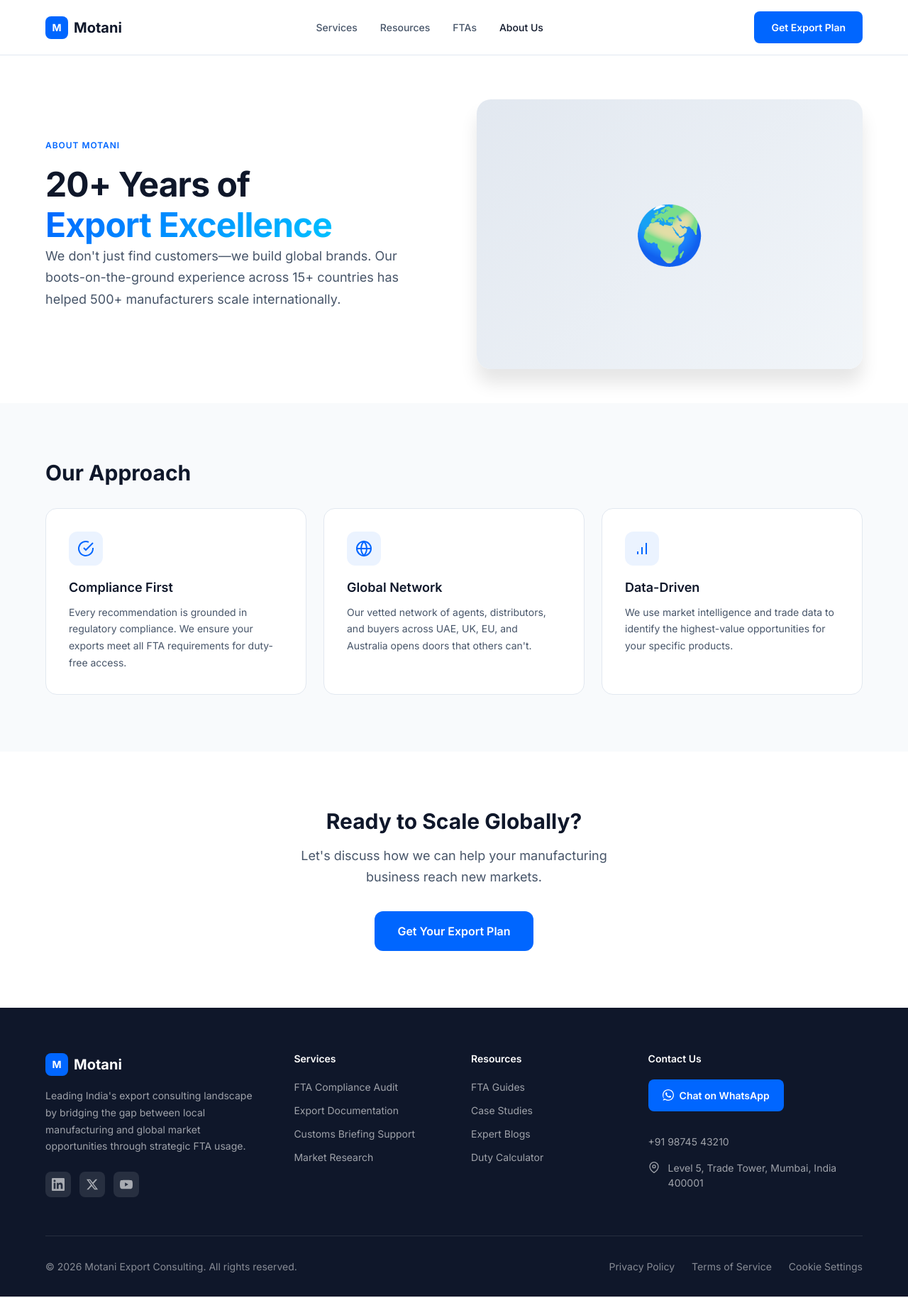
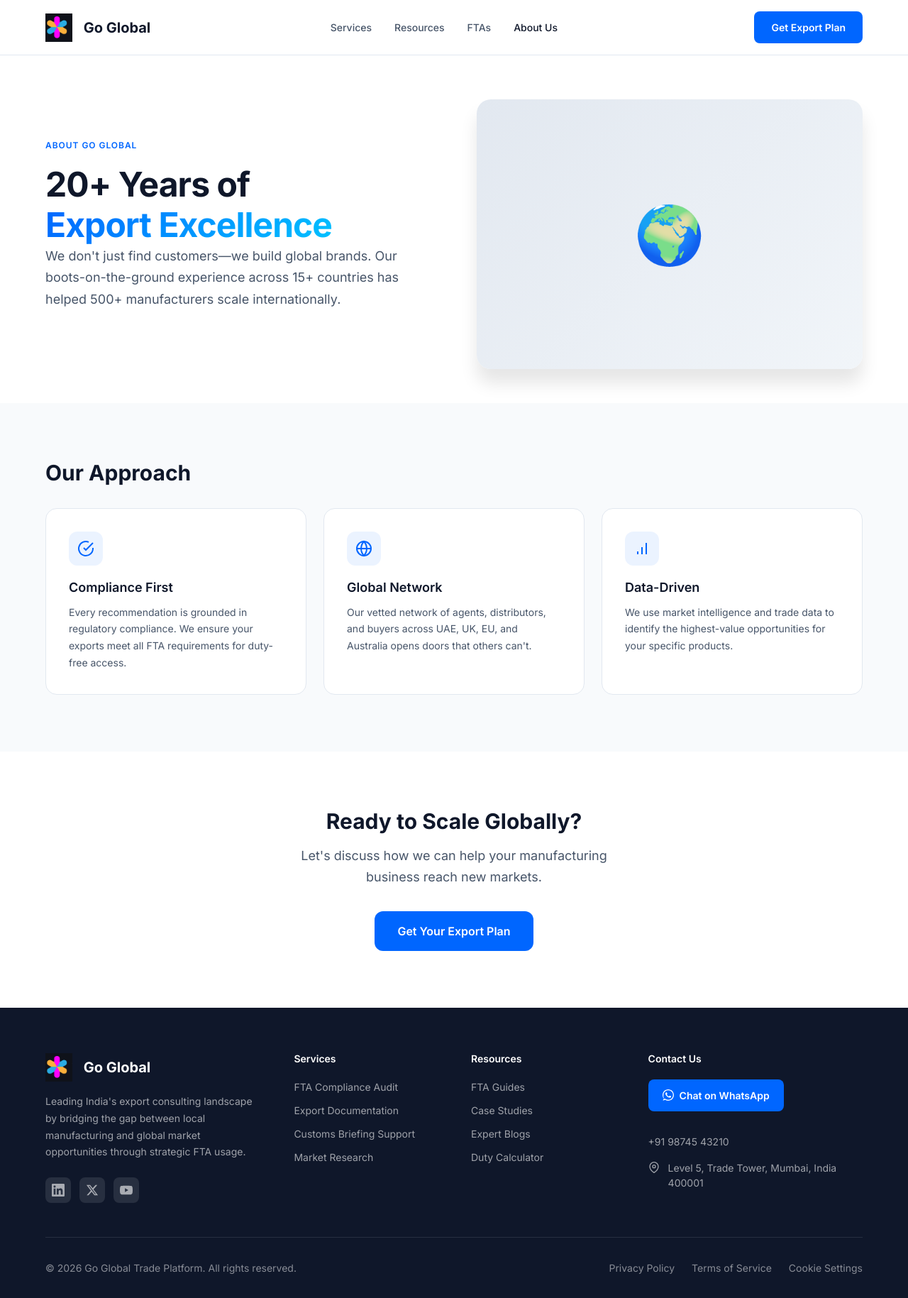
Before and after one commit to skmotani/go-global, a React (Vite) app: page /about in a window 1280 px wide. Shown: the whole page at 71% size. Built offline with nearby package versions, Linux system fonts and the light colour scheme.

Commit message:
feat: update logo and brand name to Go Global

```diff
--- a/src/components/Footer.jsx
+++ b/src/components/Footer.jsx
@@ -7,11 +7,10 @@ function Footer() {
     <footer className="footer">
       <div className="container">
         <div className="footer-grid">
-          {/* Brand */}
           <div className="footer-brand">
             <Link to="/" className="nav-logo" style={{ color: 'white' }}>
-              <div className="nav-logo-icon">M</div>
-              <span>Motani</span>
+              <img src="/logo.png" alt="Go Global" className="nav-logo-img" />
+              <span>Go Global</span>
             </Link>
             <p className="footer-brand-desc">
               Leading India's export consulting landscape by bridging the gap between
@@ -85,7 +84,7 @@ function Footer() {
         </div>
 
         <div className="footer-bottom">
-          <p>© {currentYear} Motani Export Consulting. All rights reserved.</p>
+          <p>© {currentYear} Go Global Trade Platform. All rights reserved.</p>
           <div className="footer-legal-links">
             <a href="#">Privacy Policy</a>
             <a href="#">Terms of Service</a>
--- a/src/components/Navbar.jsx
+++ b/src/components/Navbar.jsx
@@ -16,8 +16,8 @@ function Navbar() {
     <nav className="navbar">
       <div className="container navbar-inner">
         <Link to="/" className="nav-logo">
-          <div className="nav-logo-icon">M</div>
-          <span>Motani</span>
+          <img src="/logo.png" alt="Go Global" className="nav-logo-img" />
+          <span>Go Global</span>
         </Link>
 
         <div className="nav-links">
--- a/src/index.css
+++ b/src/index.css
@@ -1132,3 +1132,17 @@ h1, h2, h3, h4, h5, h6 {
 .mt-4 { margin-top: var(--space-4); }
 .mt-6 { margin-top: var(--space-6); }
 .mt-8 { margin-top: var(--space-8); }
+
+/* Logo */
+.nav-logo-img {
+  height: 32px;
+  width: auto;
+  margin-right: 8px;
+  display: block;
+}
+
+@media (min-width: 768px) {
+  .nav-logo-img {
+    height: 40px;
+  }
+}
--- a/src/pages/About.jsx
+++ b/src/pages/About.jsx
@@ -8,7 +8,7 @@ function About() {
         <div className="container">
           <div className="hero-grid">
             <div className="hero-content">
-              <span className="label">About Motani</span>
+              <span className="label">About Go Global</span>
               <h1 className="display-1" style={{ marginTop: 'var(--space-4)' }}>
                 20+ Years of<br/>
                 <span className="gradient-text">Export Excellence</span>
--- a/src/pages/FTAIndustryArticle.jsx
+++ b/src/pages/FTAIndustryArticle.jsx
@@ -647,7 +647,7 @@ const INDUSTRY_DATA = {
 // Fallback Generic
 const DEFAULT_INDUSTRY = {
   title: 'Industry Export Guide',
-  author: 'Motani Research',
+  author: 'Go Global Research',
   date: '2025',
   readTime: '5 min read',
   heroImage: '📦',
```
Also changed, not shown: public/logo.png (added).
